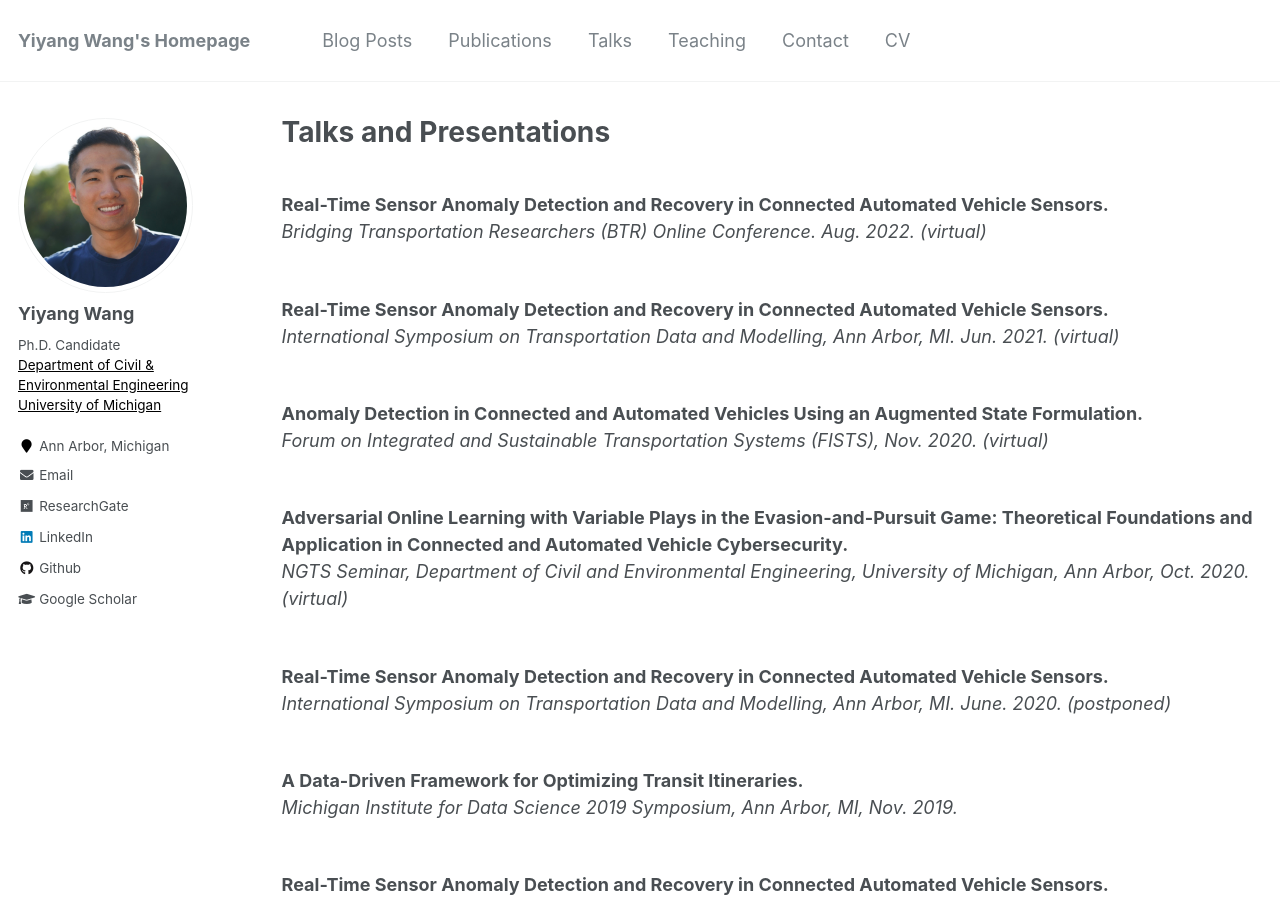
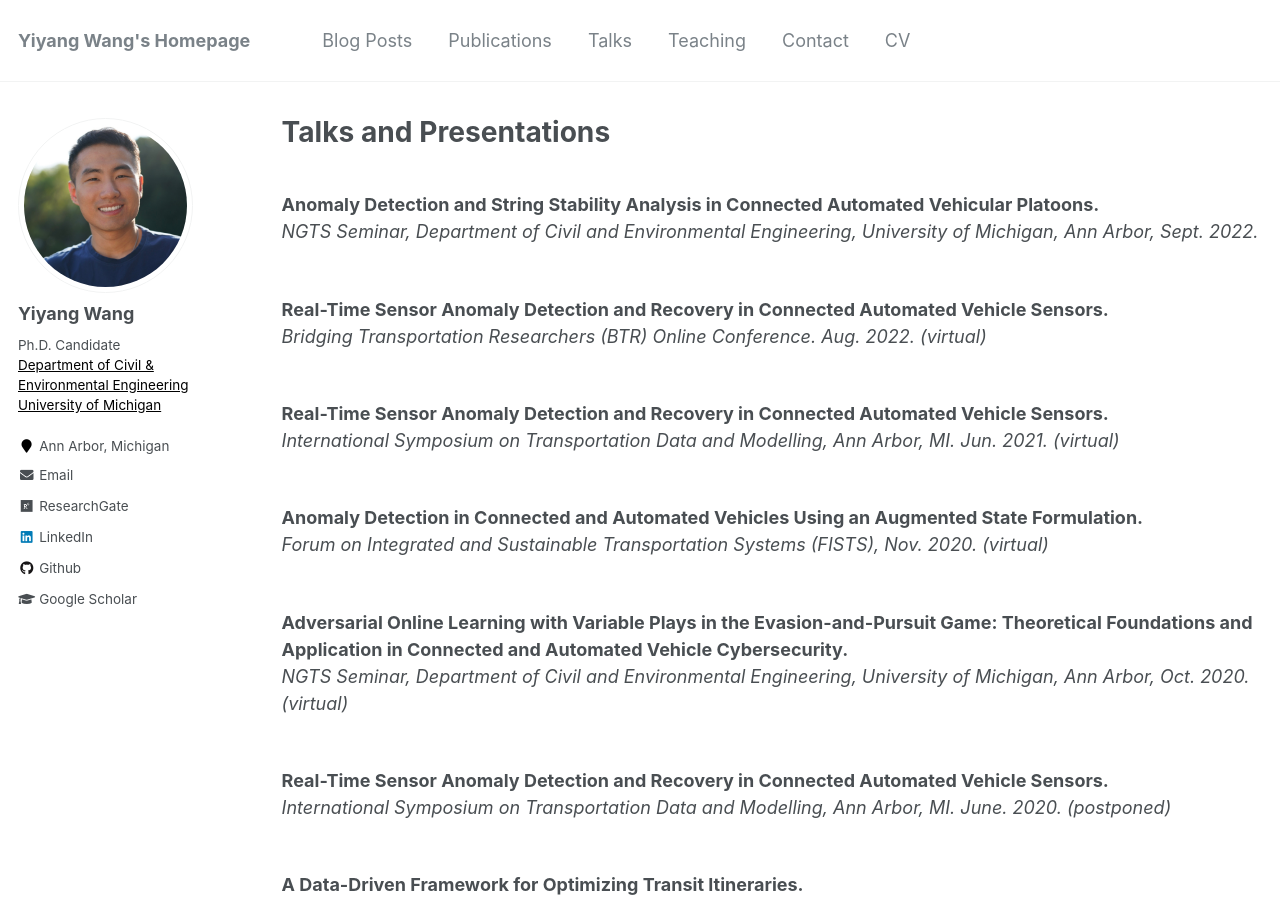
Before and after one commit to yiyangwan/yiyangwan.github.io, a Jekyll site: the page built from _pages/talks.md, in a window 1280 px wide and 900 px high. Built offline with Jekyll 4.4.1, drawn with Linux system fonts in a browser that asks for light colours.

Commit message:
update talks.md

```diff
--- a/_pages/talks.md
+++ b/_pages/talks.md
@@ -4,6 +4,9 @@ title: "Talks and Presentations"
 permalink: /talks/
 author_profile: true
 ---
+<br><b>Anomaly Detection and String Stability Analysis in Connected Automated Vehicular Platoons.</b><br>
+<i>NGTS Seminar, Department of Civil and Environmental Engineering, University of Michigan, Ann Arbor, Sept. 2022.</i>
+
 <br><b>Real-Time Sensor Anomaly Detection and Recovery in Connected Automated Vehicle Sensors.</b><br>
 <i>Bridging Transportation Researchers (BTR) Online Conference. Aug. 2022. (virtual)</i>
 
```
Also changed, not shown: 2 other files.
